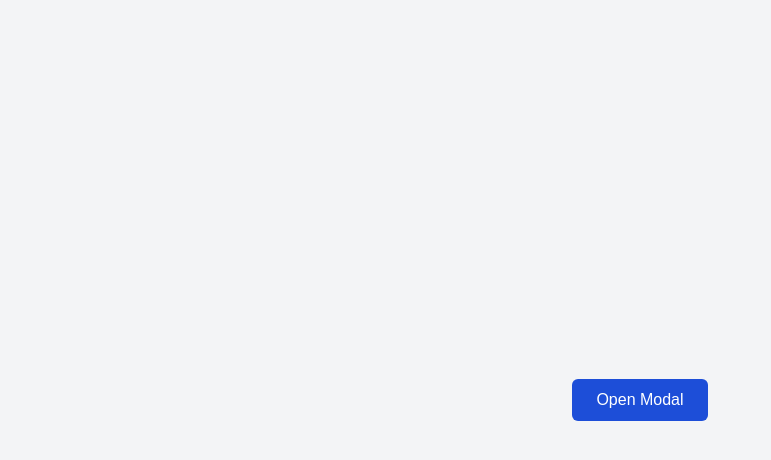
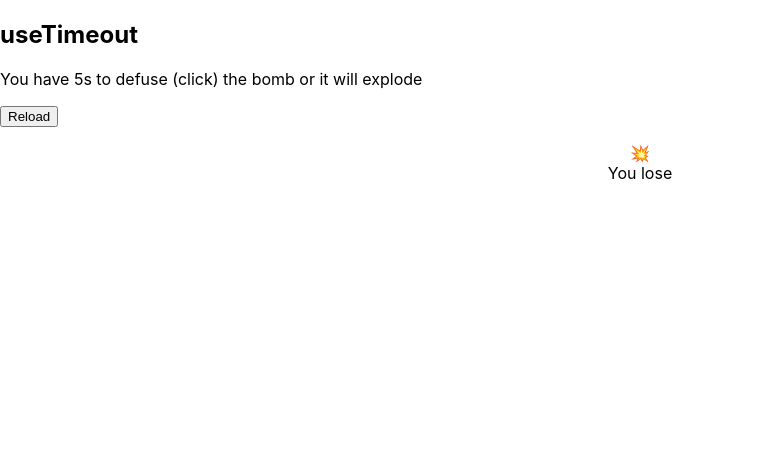
Before and after one commit to goravx/greatfrontend-Solution, a React (Create React App) app: page / in a window 1280 px wide. Shown: the top 460 px of the page, without its empty margins (0-771 px from the left). Built offline with nearby package versions, Linux system fonts and the light colour scheme.

Commit message:
added useTimeout

```diff
--- a/src/App.jsx
+++ b/src/App.jsx
@@ -1,33 +1,42 @@
-import React, { useState } from 'react';
-import useClickAway from './hooks/useClickAway';
-import { FiX } from 'react-icons/fi'; // Make sure react-icons is installed
-import './App.css'
-function App() {
-  const [isOpen, setIsOpen] = useState(false);
-  const modalRef = useClickAway(() => setIsOpen(false));
 
-  return (
-    <div className="app-container">
-      <button className="open-btn" onClick={() => setIsOpen(true)}>
-        Open Modal
+import {useState } from "react";
+import Bomb from "./components/Bomb";
+import useTimeout from "./hooks/useTimeout";
+export default function App(){
+
+      const [hasDefused,setHasDefused] = useState(false);
+      const [hasExploded,setHasExploded] = useState(false);
+
+      const clear = useTimeout(()=>{
+            setHasExploded(true);
+      },5000)
+
+     const handleClick = ()=>{
+          clear();
+          setHasDefused(!hasDefused);
+     }
+
+
+
+      return (
+            <>
+
+            <section>
+      <h1>useTimeout</h1>
+      <p>You have 5s to defuse (click) the bomb or it will explode </p>
+      <button
+        className="link"
+        onClick={() => {
+          window.location.reload();
+        }}
+      >
+        Reload
       </button>
-
-      {isOpen && (
-        <div className="modal-backdrop">
-          <div ref={modalRef} className="modal">
-            <button className="close-btn" onClick={() => setIsOpen(false)}>
-              <FiX size={20} />
-            </button>
-            <h2>This is the Modal</h2>
-            <p>
-              Styled with CSS only—border, background, text color. Click outside or ✖ to
-              close.
-            </p>
-          </div>
-        </div>
+      <Bomb
+        hasDefused={hasDefused}
+        hasExploded={hasExploded}
+        handleClick={handleClick}
+      />
+    </section>
+            </>
       )}
-    </div>
-  );
-}
-
-export default App;
--- /dev/null
+++ b/src/components/Bomb.jsx
@@ -0,0 +1,31 @@
+export default function Bomb({ hasExploded, hasDefused, handleClick }) {
+  if (hasExploded) {
+    return (
+        <center>
+      <figure>
+        <span role="img" aria-label="Explosion Emoji">💥</span>
+        <figcaption>You lose</figcaption>
+      </figure>
+      </center>
+    );
+  }
+
+  if (hasDefused) {
+    return (
+        <center>
+      <figure>
+        <span role="img" aria-label="Party Emoji">🎉</span>
+        <figcaption>You win</figcaption>
+      </figure>
+      </center>
+    );
+  }
+
+  return (
+    <center style={{marginTop:"50%"}}>
+    <button className="bomb" onClick={handleClick}>
+      <span role="img" aria-label="Dynamite Emoji">🧨</span>
+    </button>
+    </center>
+  );
+}
--- /dev/null
+++ b/src/hooks/useTimeout.js
@@ -0,0 +1,17 @@
+import { useEffect,useRef } from "react";
+export default function useTimeout(cb,time){
+    const timerRef = useRef();
+
+   useEffect(()=>{
+
+       timerRef.current=  setTimeout(cb,time);
+
+
+       return ()=>clearTimeout(timerRef.current);
+   })
+
+
+    const clear = ()=>clearTimeout(timerRef.current);
+    return clear;
+
+}
```
